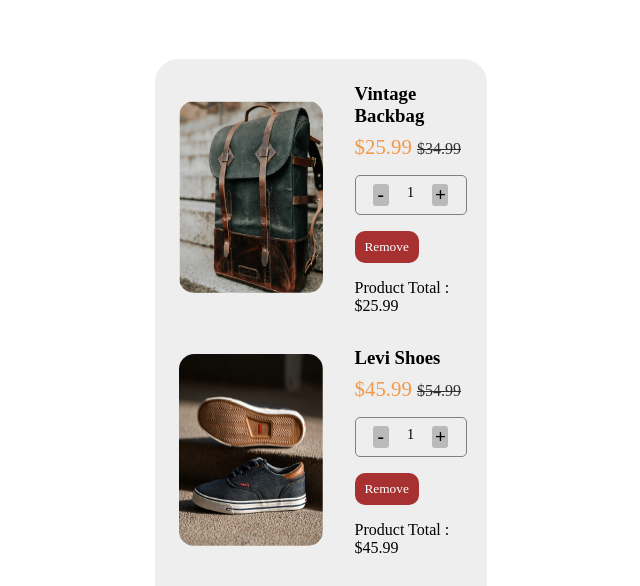
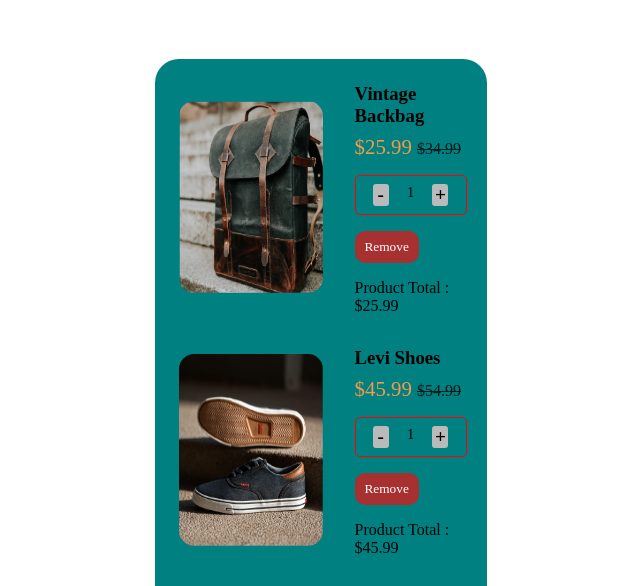
Before and after one commit to yasinsutoglu/DOM-Shopping-Cart, a plain HTML site: page index.html in a window 1280 px wide. Shown: the part 122-708 px from the top of the page, without its empty margins (319-959 px from the left). Drawn offline with Linux system fonts and the light colour scheme.

Commit message:
style bg changed

```diff
--- a/style.css
+++ b/style.css
@@ -27,11 +27,9 @@ src: url(‘fonts/Montserrat-Regular.ttf’) format(“truetype”);
 
 }
 
-
-
- /*RIGHT COLUMN*/
+/*RIGHT COLUMN*/
 .col-right{
-    background-color: #EEEEEE;
+    background-color: teal;
     padding: 1.5rem;
     border-radius: 1.5rem;
     height:auto;
@@ -57,7 +55,7 @@ src: url(‘fonts/Montserrat-Regular.ttf’) format(“truetype”);
     opacity: 0.8;
 }
 .counter{
-    border: 1px solid gray;
+    border: 1px solid red;
     border-radius: 5px;
     grid-area: counter;
     display: flex;
```
